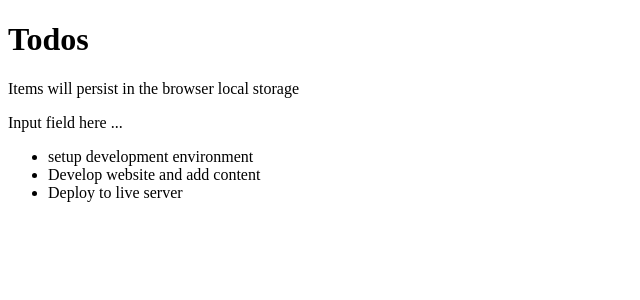
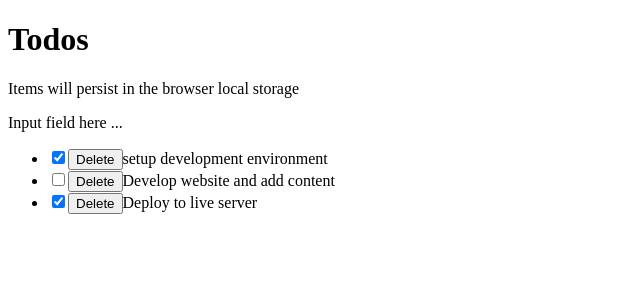
Before and after one commit to noelfoka/react-todo-list, a React (Vite) app: page / in a window 1280 px wide. Shown: the top 300 px of the page, without its empty margins (0-640 px from the left). Built offline with nearby package versions, Linux system fonts and the light colour scheme.

Commit message:
implement the delete button

```diff
--- a/src/components/TodoItem.jsx
+++ b/src/components/TodoItem.jsx
@@ -1,5 +1,15 @@
-const TodoItem = ({ itemProp }) => {
-  return <li>{itemProp.title}</li>;
+const TodoItem = ({ itemProp, handleChange, delTodo }) => {
+  return (
+    <li>
+      <input
+        type="checkbox"
+        checked={itemProp.completed}
+        onChange={() => handleChange(itemProp.id)}
+      />
+      <button onClick={() => delTodo(itemProp.id)}>Delete</button>
+      {itemProp.title}
+    </li>
+  );
 };
 
 export default TodoItem;
--- a/src/components/TodosList.jsx
+++ b/src/components/TodosList.jsx
@@ -1,10 +1,15 @@
 import TodoItem from "@/components/TodoItem";
 
-const TodoList = ({ todosProps }) => {
+const TodoList = ({ todosProps, handleChange, delTodo }) => {
   return (
     <ul>
       {todosProps.map((todo) => (
-        <TodoItem key={todo.id} itemProp={todo} />
+        <TodoItem
+          key={todo.id}
+          itemProp={todo}
+          handleChange={handleChange}
+          delTodo={delTodo}
+        />
       ))}
     </ul>
   );
--- a/src/components/TodosLogic.jsx
+++ b/src/components/TodosLogic.jsx
@@ -1,8 +1,9 @@
 import InputTodo from "@/components/InputTodo";
 import TodoList from "@/components/TodosList";
+import { useState } from "react";
 
 const TodosLogic = () => {
-  const todos = [
+  const [todos, setTodos] = useState([
     {
       id: 1,
       title: "setup development environment",
@@ -18,12 +19,39 @@
       title: "Deploy to live server",
       completed: true,
     },
-  ];
+  ]);
+
+  const handleChange = (id) => {
+    setTodos((prevState) =>
+      prevState.map((todo) => {
+        if (todo.id === id) {
+          return {
+            ...todo,
+            completed: !todo.completed,
+          };
+        }
+        return todo;
+      })
+    );
+  };
+
+  const delTodo = (id) => {
+    setTodos([
+      ...todos.filter((todo) => {
+        return todo.id !== id;
+      }),
+    ]);
+  };
 
   return (
     <div>
       <InputTodo />
-      <TodoList todosProps={todos} />
+      <TodoList
+        todosProps={todos}
+        setTodos={setTodos}
+        handleChange={handleChange}
+        delTodo={delTodo}
+      />
     </div>
   );
 };
```
